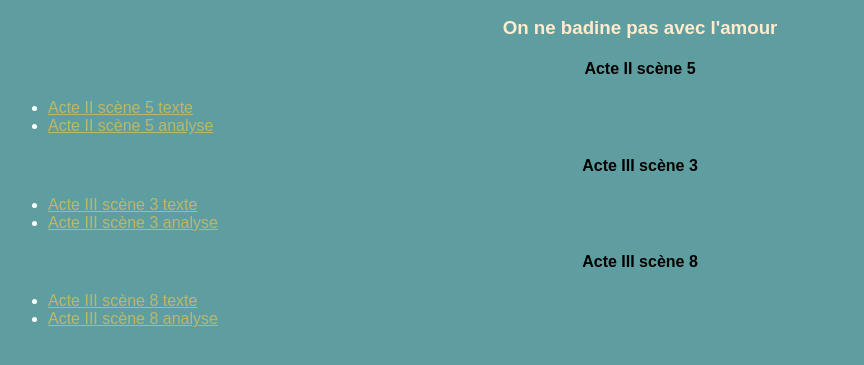
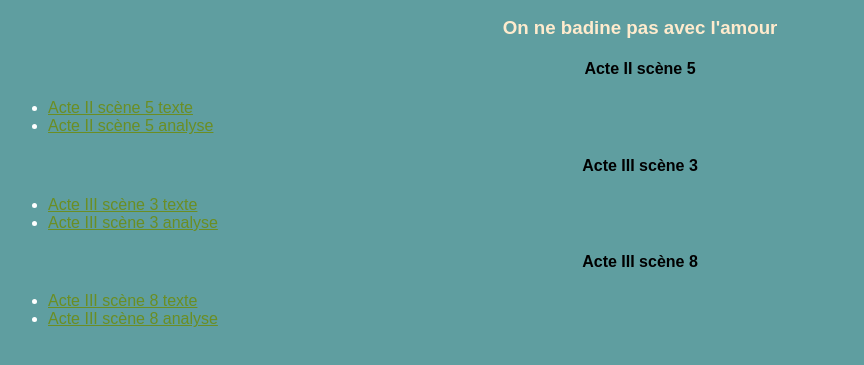
Before and after one commit to il78ys-star/francais-bac, a plain HTML site: page index.html in a window 1280 px wide. Shown: the part 111-476 px from the top of the page, without its empty margins (0-864 px from the left). Drawn offline with Linux system fonts and the light colour scheme.

Commit message:
Update link colors and maintain HTML structure

```diff
--- a/index.html
+++ b/index.html
@@ -18,7 +18,7 @@
             h4 {text-align: center;
                 color: black;}
             a {text-align: left;
-                color: darkkhaki;}
+                color: olivedrab;}
         </style>
     </head>
 <body>
```
